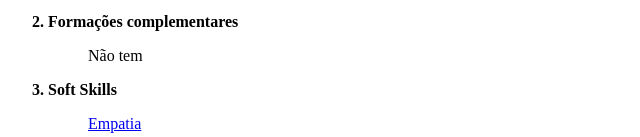
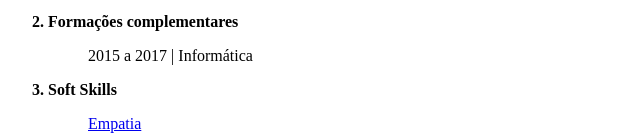
Before and after one commit to DaianeGeraldino/atividades, a plain HTML site: page aula11032025/curriculo.html in a window 1280 px wide. Shown: the part 373-510 px from the top of the page, without its empty margins (0-640 px from the left). Drawn offline with Linux system fonts and the light colour scheme.

Commit message:
Update curriculo.html

```diff
--- a/aula11032025/curriculo.html
+++ b/aula11032025/curriculo.html
@@ -36,7 +36,7 @@
 
                 <li><strong>Formações complementares</strong></li>
                     <ul>
-                        <p>Não tem</p>
+                        <p>2015 a 2017 | Informática</p>
                     </ul>
 
                 <li><strong>Soft Skills</strong></li>
```
